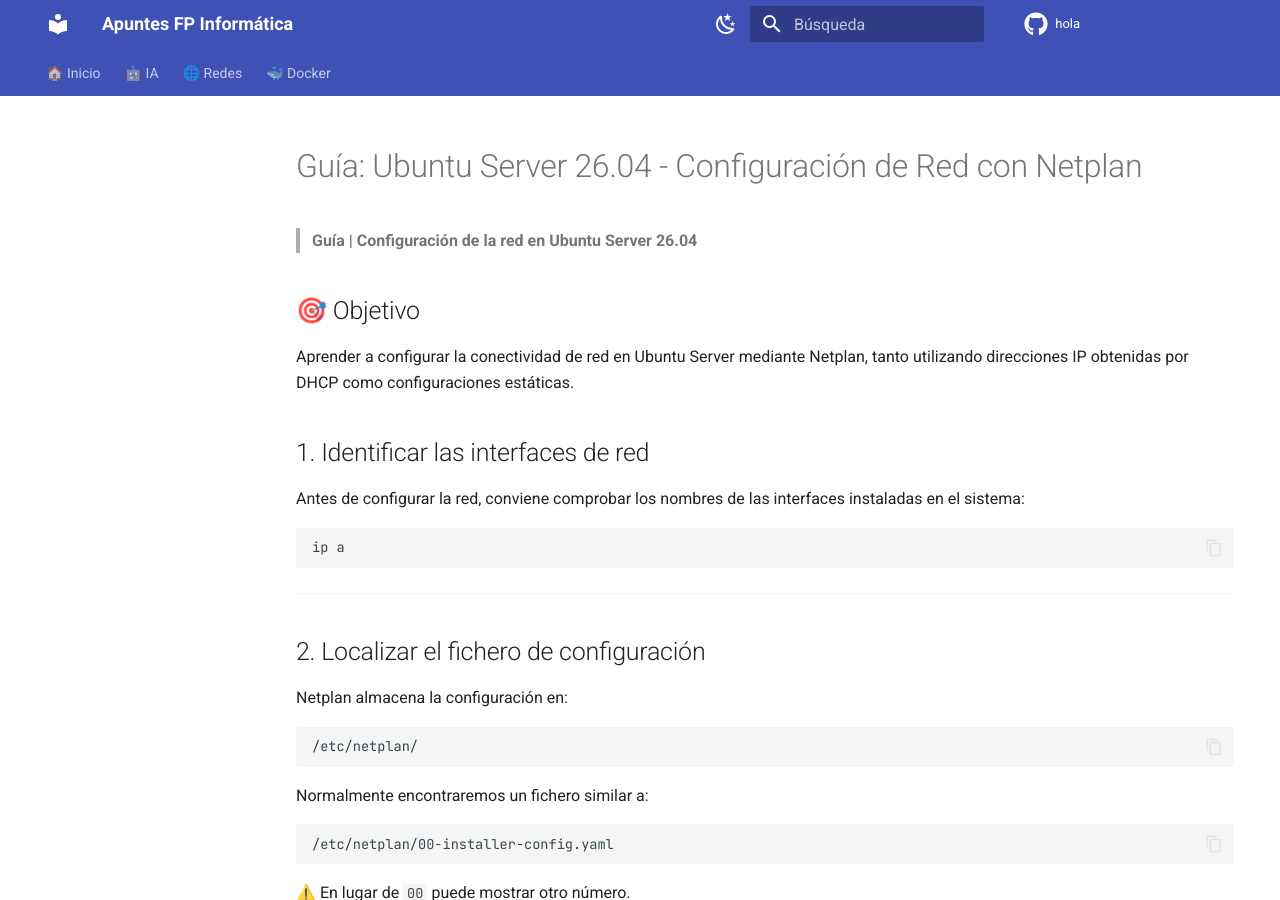
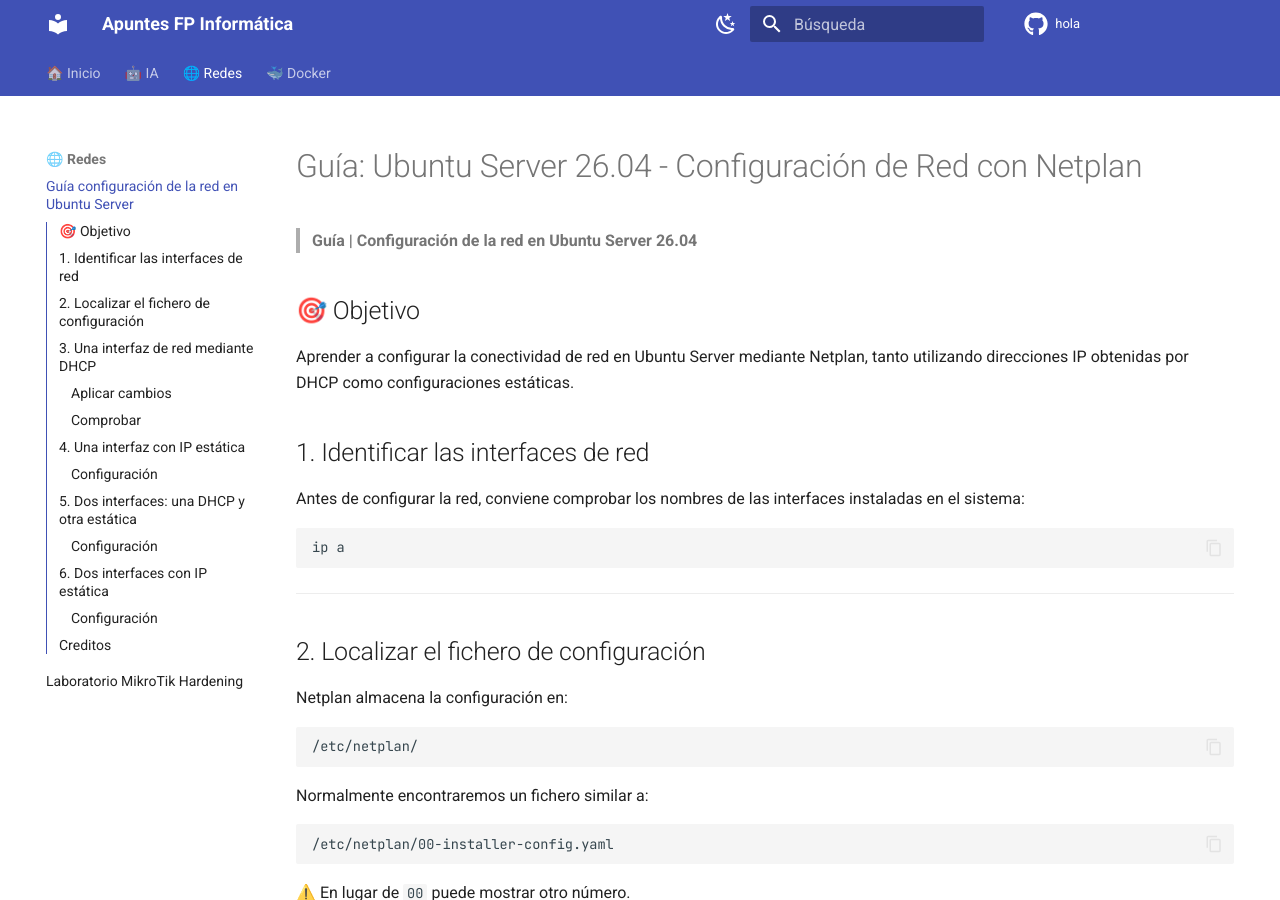
Before and after one commit to fcuadradoa01/hola, an MkDocs documentation site: the page built from docs/redes/guia-config-red-ubuntu.md, in a window 1280 px wide and 900 px high. Built offline with MkDocs 1.6.1 and Material for MkDocs 9.7.7, drawn with Linux system fonts in a browser that asks for light colours; comment, search, counter and statistics services are not loaded.

Commit message:
Add network configuration guide for Ubuntu Server

```diff
--- a/mkdocs.yml
+++ b/mkdocs.yml
@@ -63,6 +63,7 @@
       - Técnicas y Medidas: AI/OpenAI-2-tecnicas-medidas.md
 
   - 🌐 Redes:
+      - Guía configuración de la red en Ubuntu Server: redes/guia-config-red-ubuntu.md
       - Laboratorio MikroTik Hardening: redes/lab-mikrotik-hardening.md
 
   - 🐳 Docker:
```
